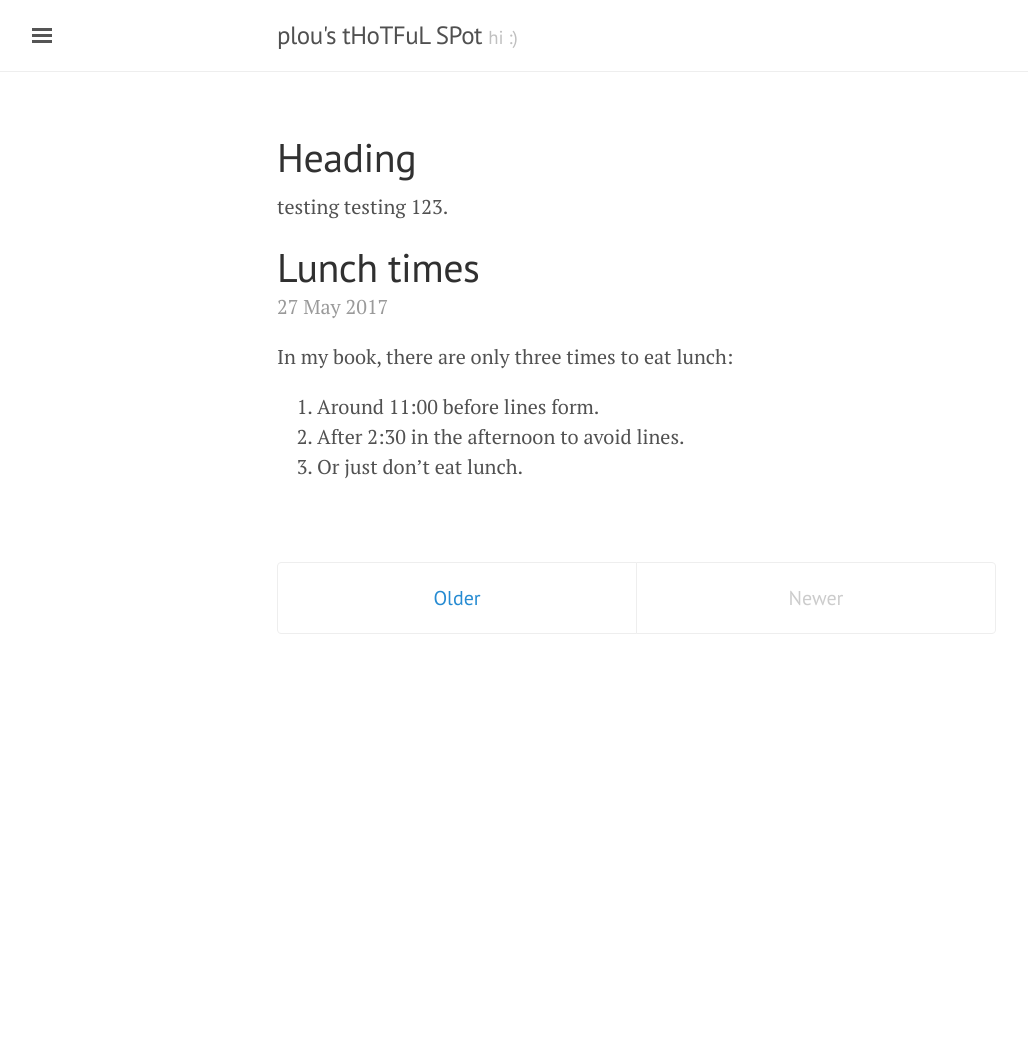
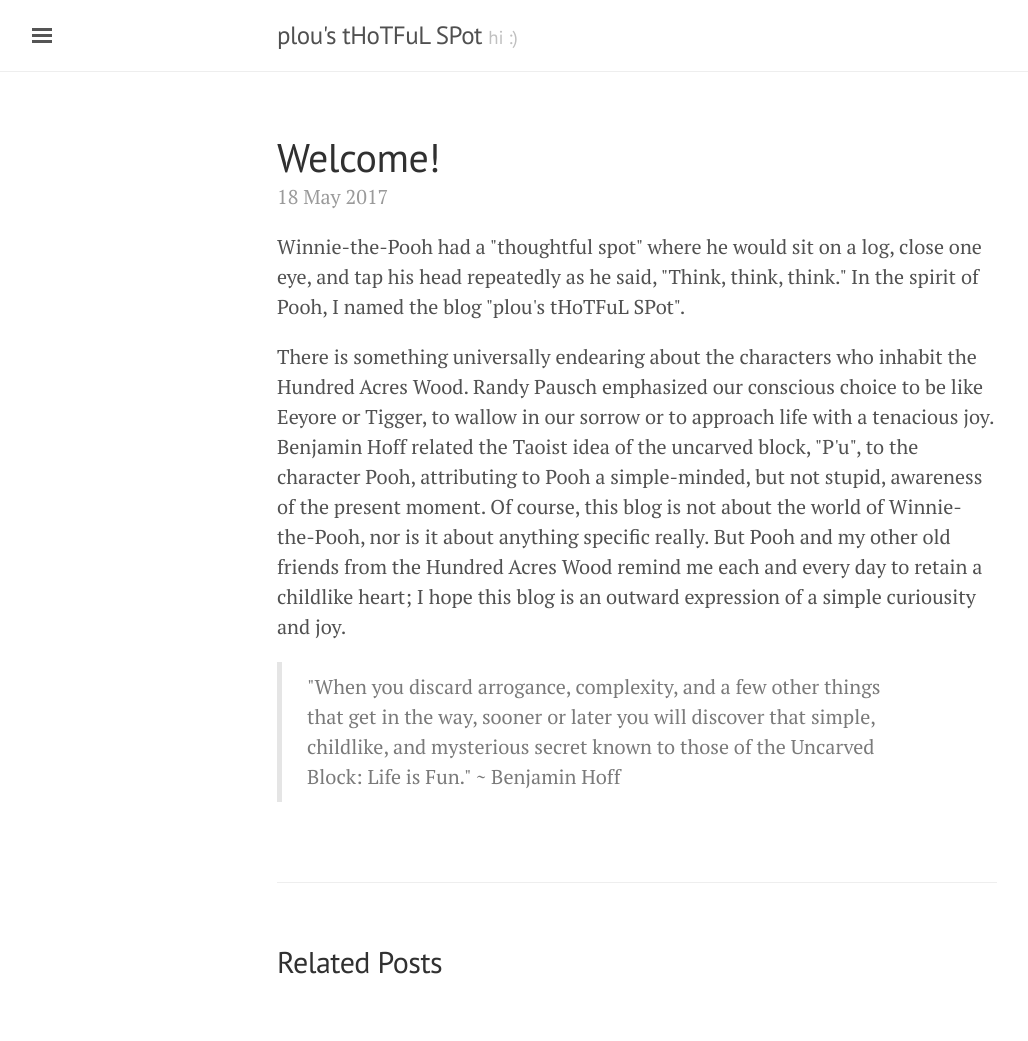
Before and after one commit to pslou/blog, a Jekyll site: the page built from index.html, in a window 1280 px wide. Shown: the whole page, without its empty margins (3-1031 px from the left). Built offline with Jekyll 4.4.1, drawn with Linux system fonts in a browser that asks for light colours; the list of posts is cut into pages by our own code; before the commit the page ends 900 px from its top, so only the background shows below that.

Commit message:
set blog home to intro

```diff
--- a/index.html
+++ b/index.html
@@ -1,15 +1,36 @@
 ---
-layout: default
+layout: post
+title: "Welcome!"
+date: 2017-05-18 08:30:00 -0800
 pagination:
   enabled: true
 ---
 
-<h1>Heading</h1>
 <p>
-testing testing 123.
+Winnie-the-Pooh had a "thoughtful spot" where he would sit on a log, close one
+eye, and tap his head repeatedly as he said, "Think, think, think."
+In the spirit of Pooh, I named the blog "plou's tHoTFuL SPot".
 </p>
 
+<p>
+There is something universally endearing about the characters who inhabit the
+Hundred Acres Wood. Randy Pausch emphasized our conscious choice to be like
+Eeyore or Tigger, to wallow in our sorrow or to approach life with a tenacious
+joy. Benjamin Hoff related the Taoist idea of the uncarved block, "P'u", to the
+character Pooh, attributing to Pooh a simple-minded, but not stupid, awareness
+of the present moment. Of course, this blog is not about the world of
+Winnie-the-Pooh, nor is it about anything specific really. But Pooh
+and my other old friends from the Hundred Acres Wood remind me each and every
+day to retain a childlike heart; I hope this blog is an outward expression of
+a simple curiousity and joy.
+</p>
 
+<blockquote>
+"When you discard arrogance, complexity, and a few other things that get in the way, sooner or later you will discover that simple, childlike, and mysterious secret known to those of the Uncarved Block: Life is Fun."
+~ Benjamin Hoff
+</blockquote>
+
+<!--
 <div class="posts">
   {% for post in paginator.posts %}
   <div class="post">
@@ -42,3 +63,4 @@ testing testing 123.
     <span class="pagination-item newer">Newer</span>
   {% endif %}
 </div>
+-->
```
Also changed, not shown: _posts/2017-05-18-introduction.markdown (deleted, +0 -23 lines).
